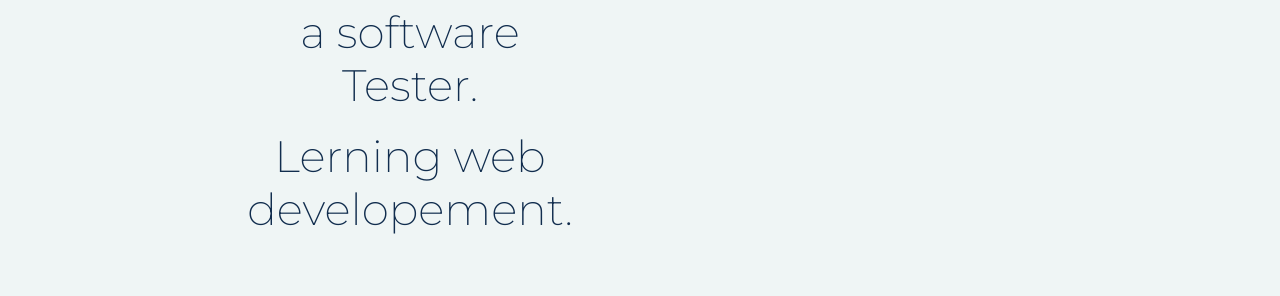
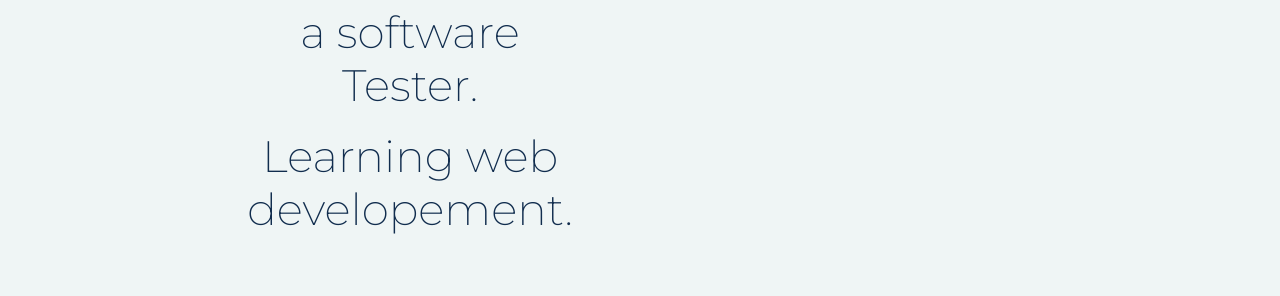
Before and after one commit to eneira1/Personal, a plain HTML site: page index.html in a window 1280 px wide. Shown: the part 820-1116 px from the top of the page. Drawn offline with nearby package versions, Linux system fonts and the light colour scheme.

Commit message:
Add files via upload

```diff
--- a/index.html
+++ b/index.html
@@ -49,7 +49,7 @@
         <div class="col-lg-6" id="title-top">
           <h1>I'm Eduard Neira.</h1>
           <h2>a software Tester.</h2>
-          <h2>Lerning web developement.</h2>
+          <h2>Learning web developement.</h2>
         </div>
 
         <div class="col-lg-6">
```
